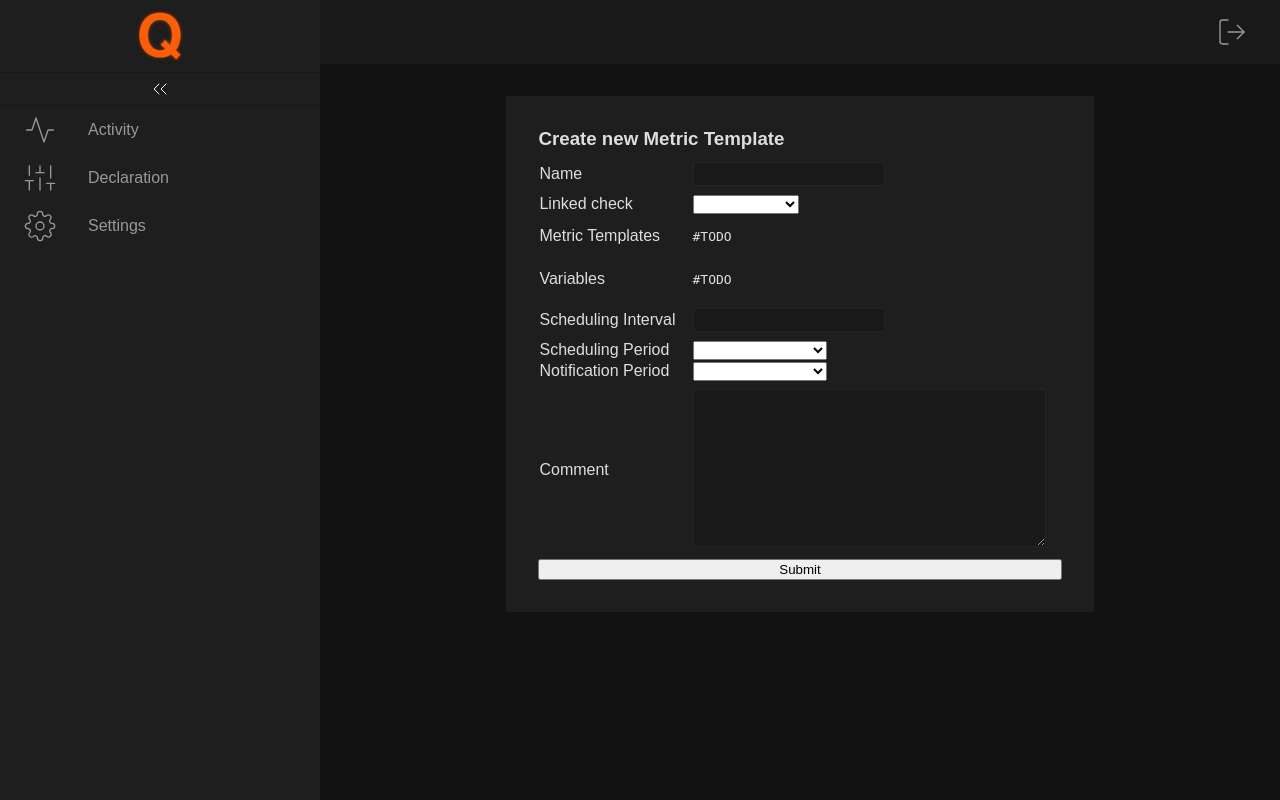
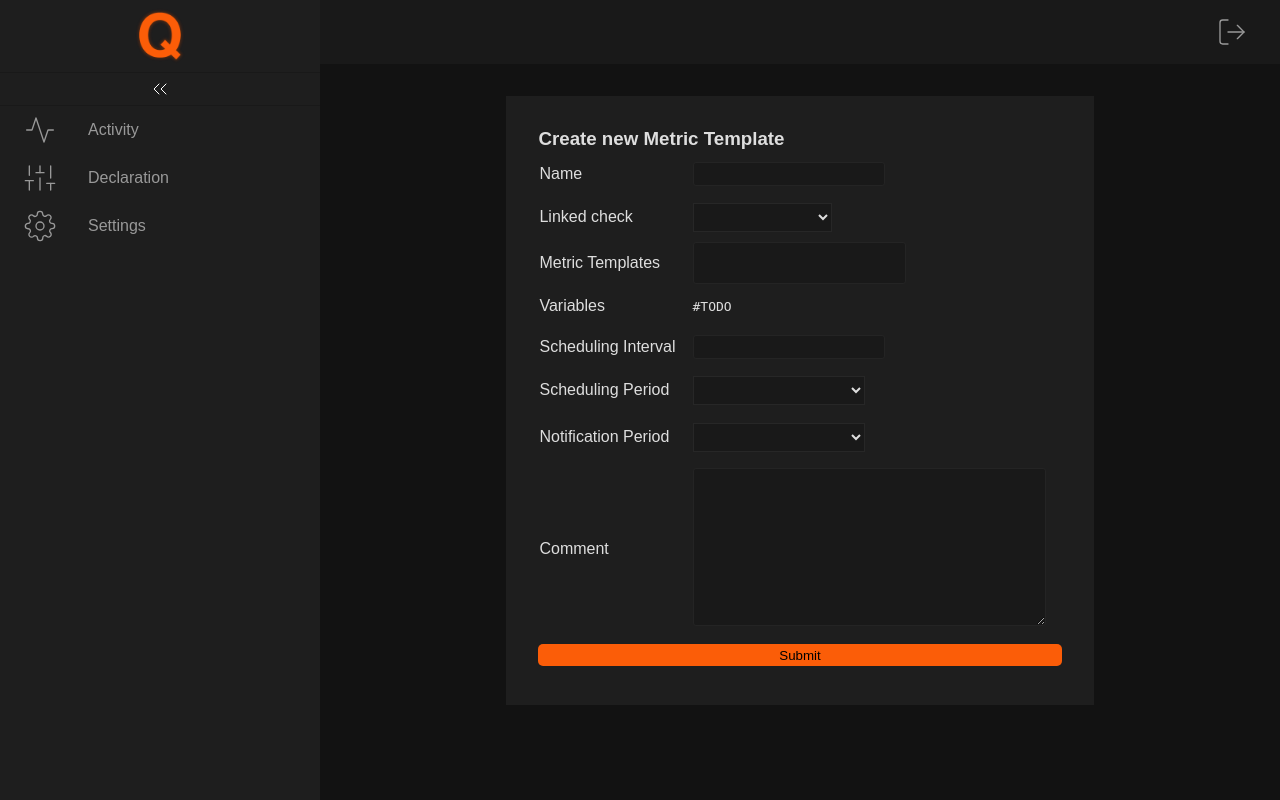
Before and after one commit to monitoring-agency/Q, a Django app: page /declaration/metrictemplate/create in a window 1280 px wide. Run offline with Django 3.2, Linux system fonts and the light colour scheme; a user stored in the database is signed in; tables that the repository leaves empty hold one stand-in row (values such as "Sample post"); some libraries are stand-ins or nearby versions; grey boxes are pictures that could not be loaded.

Commit message:
Added multiselect for metric_templates

```diff
--- a/q_web/frontend/urls.py
+++ b/q_web/frontend/urls.py
@@ -59,7 +59,6 @@ generate_url_paths(
     api.views.MetricTemplateView, models.MetricTemplate,
     [metric_template_callback],
     [correct_metric_template]
-
 )
 
 
--- a/q_web/templates/declaration/metrictemplate/create_or_update.html
+++ b/q_web/templates/declaration/metrictemplate/create_or_update.html
@@ -23,7 +23,7 @@
                         <label for="linked_check">Linked check</label>
                     </td>
                     <td>
-                        <select id="linked_check" name="linked_check">
+                        <select id="linked_check" name="linked_check" class="select">
                             <option value=""></option>
                         {% for entry in checks %}
                         {% if existing.linked_check == entry.id %}
@@ -40,7 +40,15 @@
                         <label for="metric_templates">Metric Templates</label>
                     </td>
                     <td>
-                        <pre>#TODO</pre>
+                        <select id="metric_templates" name="metric_templates" multiple="multiple" class="multiselect">
+                        {% for mt in metric_templates %}
+                        {% if existing and mt.id in existing.metric_templates %}
+                            <option value="{{ mt.id }}" selected>{{ mt.name }}</option>
+                        {% else %}
+                            <option value="{{ mt.id }}">{{ mt.name }}</option>
+                        {% endif %}
+                        {% endfor %}
+                        </select>
                     </td>
                 </tr>
                 <tr>
@@ -64,7 +72,7 @@
                         <label for="scheduling_period">Scheduling Period</label>
                     </td>
                     <td>
-                        <select id="scheduling_period" name="scheduling_period">
+                        <select id="scheduling_period" name="scheduling_period" class="select">
                             <option value=""></option>
                         {% for entry in time_periods %}
                         {% if existing.scheduling_period == entry.id %}
@@ -81,7 +89,7 @@
                         <label for="notification_period">Notification Period</label>
                     </td>
                     <td>
-                        <select id="notification_period" name="notification_period">
+                        <select id="notification_period" name="notification_period" class="select">
                             <option value=""></option>
                         {% for entry in time_periods %}
                         {% if existing.notification_period == entry.id %}
@@ -102,7 +110,7 @@
                     </td>
                 </tr>
             </table>
-            <button>Submit</button>
+            <button class="button">Submit</button>
         </div>
     </form>
 </div>
--- a/q_web/templates/declaration/metrictemplate/index.html
+++ b/q_web/templates/declaration/metrictemplate/index.html
@@ -28,7 +28,7 @@
                 <td class="normalCell">
                     <form method="POST" action="/declaration/metrictemplate/delete/{{ item.id }}">
                         {% csrf_token %}
-                        <button class="colorless"><img src="{% static 'img/delete.svg' %}" alt="Delete"></button>
+                        <button class="colorless button"><img src="{% static 'img/delete.svg' %}" alt="Delete"></button>
                     </form>
                 </td>
             </tr>
```
